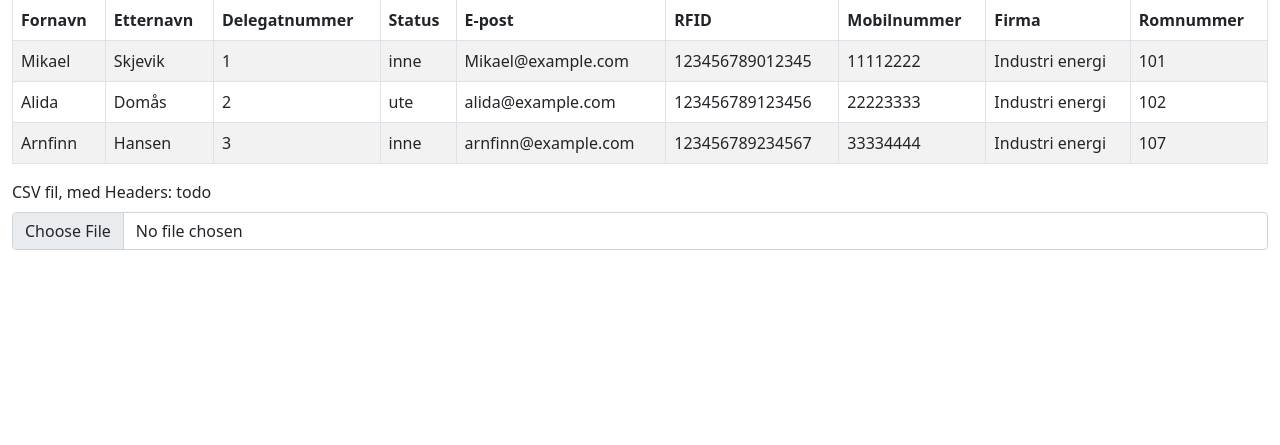
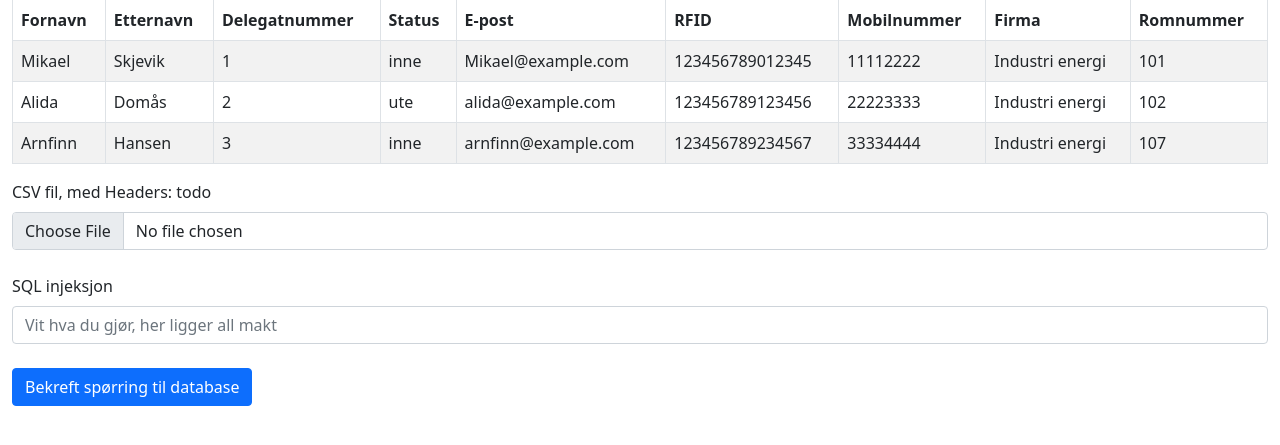
Before and after one commit to omsfah/python-flask-tutorial, a Flask app: page / in a window 1280 px wide. Shown: the part 206-651 px from the top of the page. Run offline with Flask 3, Linux system fonts and the light colour scheme; some libraries are stand-ins or nearby versions.

Commit message:
Finish for demo

```diff
--- a/FlaskMarket/templates/home.html
+++ b/FlaskMarket/templates/home.html
@@ -102,6 +102,14 @@
         });
       });
       </script>
+
+      <div>
+        <br>
+        <label class="form-label" for="SQL-query">SQL injeksjon</label>
+        </div>
+        <input class="form-control" id="SQL" type="text" placeholder="Vit hva du gjør, her ligger all makt">
+        <br>
+        <button type="submit" class="btn btn-primary mb-2">Bekreft spørring til database</button>
       </article>
 </body>
 </html>
```
Also changed, not shown: README.md, 1 other file.
